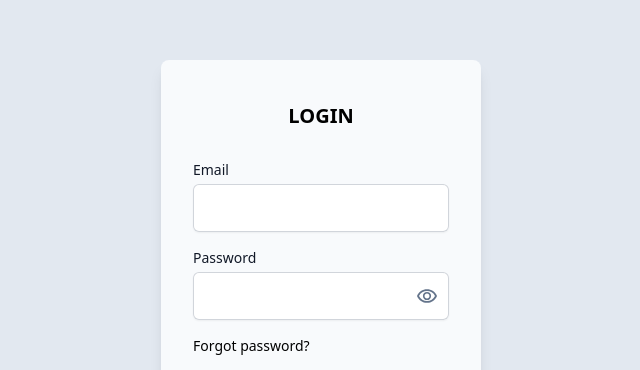
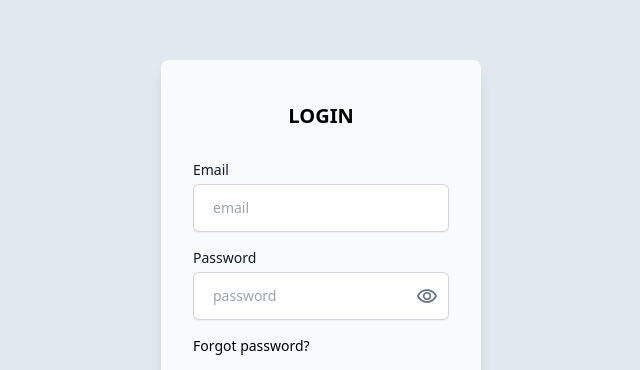
Before and after one commit to khprzybyl/loginPage, a React (Create React App) app: page / in a window 1280 px wide. Shown: the part 132-502 px from the top of the page, without its empty margins (319-959 px from the left). Built offline with nearby package versions, Linux system fonts and the light colour scheme.

Commit message:
Add placeholders

```diff
--- a/src/components/FormInput.tsx
+++ b/src/components/FormInput.tsx
@@ -25,6 +25,7 @@ export const FormInput: FC<FormInputProps> = ({
         <input
           {...field}
           type={type}
+          placeholder={name}
           className={`block w-full rounded-md border-0 py-3 px-5 text-gray-900 ring-1 ring-inset pr-10 ${
             hasError
               ? 'ring-red-500 hover:ring-red-500 focus:ring-red-500'
```
